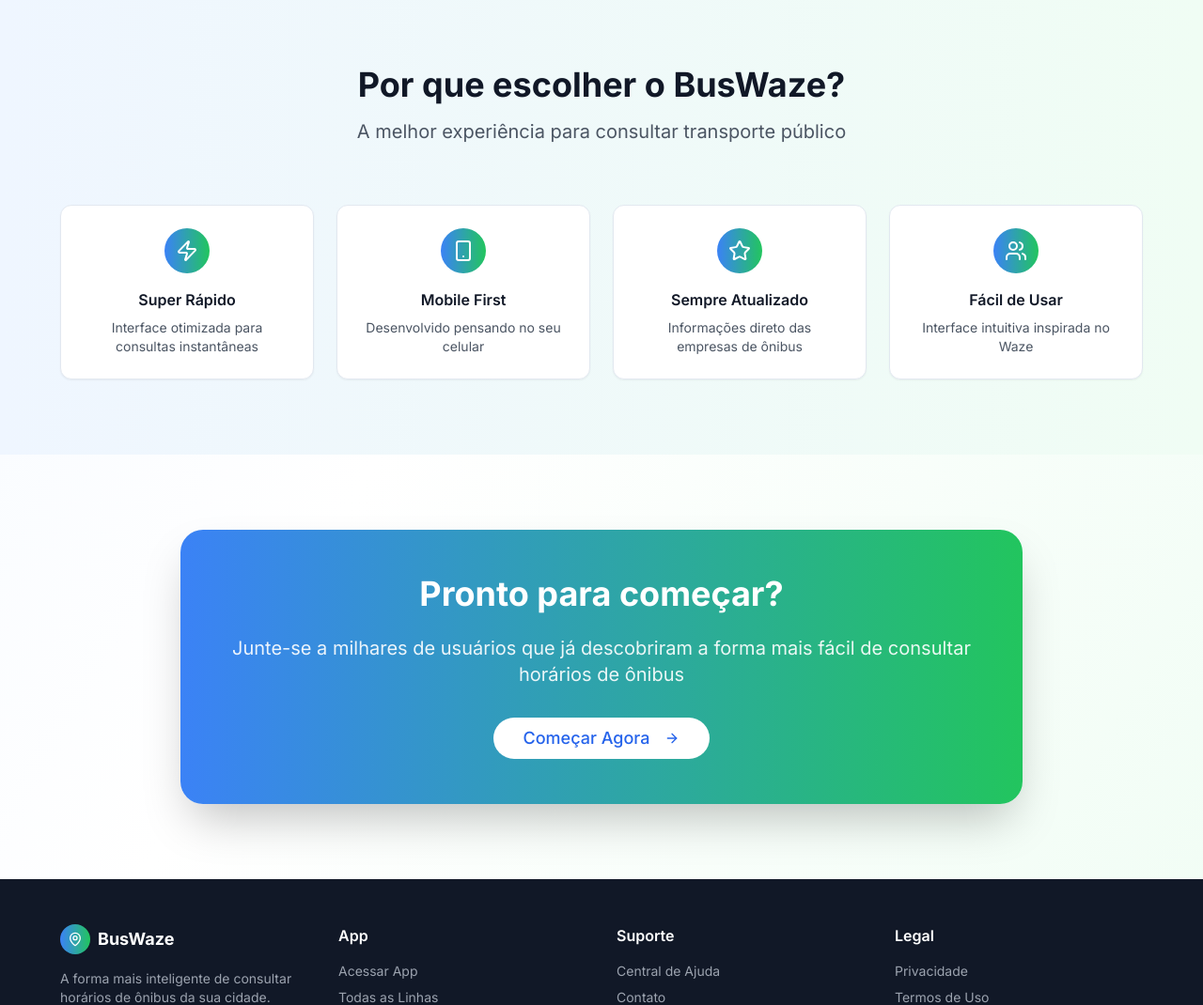
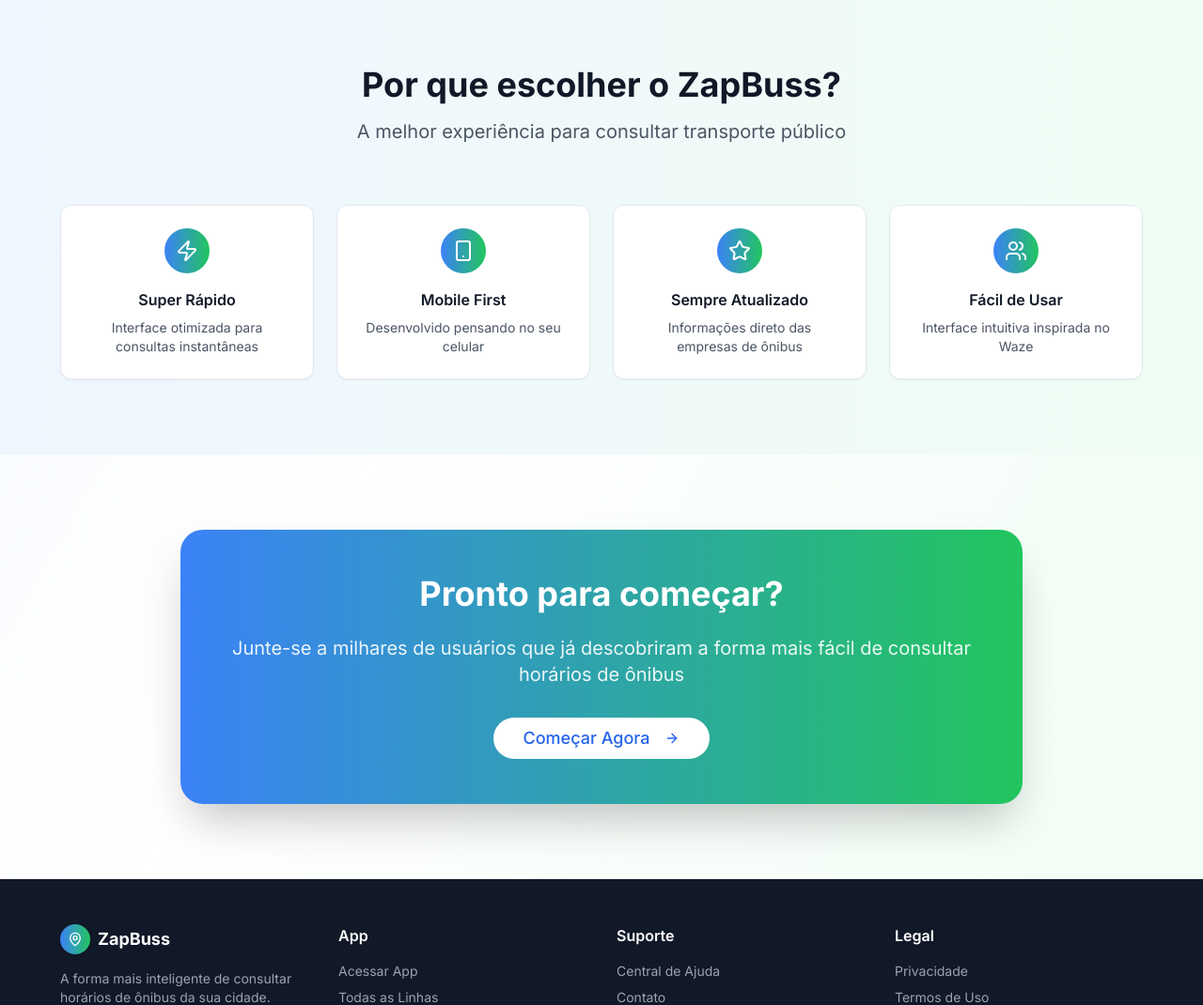
Before and after one commit to alvarengaEuler/zap-buss, a Next.js app: page /landing in a window 1280 px wide. Shown: the part 1093-2163 px from the top of the page at 94% size. Built offline with nearby package versions, Linux system fonts and the light colour scheme.

Commit message:
troca nome buswaze por zapbuss

```diff
--- a/app/admin/login/page.tsx
+++ b/app/admin/login/page.tsx
@@ -49,7 +49,7 @@ export default function AdminLogin() {
           <div className="w-16 h-16 bg-gradient-to-r from-blue-500 to-green-500 rounded-full flex items-center justify-center mx-auto mb-4">
             <MapPin className="w-8 h-8 text-white" />
           </div>
-          <CardTitle className="text-2xl font-bold">Admin BusWaze</CardTitle>
+          <CardTitle className="text-2xl font-bold">Admin ZapBuss</CardTitle>
           <p className="text-gray-600">Acesse o painel administrativo</p>
         </CardHeader>
         <CardContent>
--- a/app/admin/page.tsx
+++ b/app/admin/page.tsx
@@ -281,7 +281,7 @@ export default function AdminDashboard() {
           <div className="flex items-center justify-between mb-6">
             <div>
               <h1 className="text-3xl font-bold text-gray-900">Dashboard Administrativo</h1>
-              <p className="text-gray-600 mt-1">Gerencie linhas e informações do BusWaze</p>
+              <p className="text-gray-600 mt-1">Gerencie linhas e informações do ZapBuss</p>
             </div>
             <div className="flex items-center gap-3">
               <Button variant="outline" asChild>
--- a/app/landing/page.tsx
+++ b/app/landing/page.tsx
@@ -131,7 +131,7 @@ export default function LandingPage() {
       <section className="py-20 px-4 bg-gradient-to-r from-blue-50 to-green-50">
         <div className="max-w-6xl mx-auto">
           <div className="text-center mb-16">
-            <h2 className="text-3xl md:text-4xl font-bold text-gray-900 mb-4">Por que escolher o BusWaze?</h2>
+            <h2 className="text-3xl md:text-4xl font-bold text-gray-900 mb-4">Por que escolher o ZapBuss?</h2>
             <p className="text-xl text-gray-600 max-w-2xl mx-auto">
               A melhor experiência para consultar transporte público
             </p>
@@ -212,7 +212,7 @@ export default function LandingPage() {
                 <div className="w-8 h-8 bg-gradient-to-r from-blue-500 to-green-500 rounded-full flex items-center justify-center">
                   <MapPin className="w-4 h-4 text-white" />
                 </div>
-                <span className="font-bold text-lg">BusWaze</span>
+                <span className="font-bold text-lg">ZapBuss</span>
               </div>
               <p className="text-gray-400 text-sm">
                 A forma mais inteligente de consultar horários de ônibus da sua cidade.
@@ -265,7 +265,7 @@ export default function LandingPage() {
             </div>
           </div>
           <div className="border-t border-gray-800 mt-8 pt-8 text-center text-sm text-gray-400">
-            <p>&copy; 2024 BusWaze. Todos os direitos reservados.</p>
+            <p>&copy; 2025 ZapBuss. Todos os direitos reservados.</p>
           </div>
         </div>
       </footer>
--- a/app/layout.tsx
+++ b/app/layout.tsx
@@ -7,7 +7,7 @@ import ServiceWorkerRegistration from "@/components/service-worker-registration"
 const inter = Inter({ subsets: ["latin"] })
 
 export const metadata: Metadata = {
-  title: "BusWaze - Consulta de Linhas de Ônibus",
+  title: "ZapBuss - Consulta de Linhas de Ônibus",
   description: "Encontre horários e linhas de ônibus da sua cidade de forma rápida e fácil",
   manifest: "/manifest.json",
   themeColor: "#3b82f6",
@@ -15,7 +15,7 @@ export const metadata: Metadata = {
   appleWebApp: {
     capable: true,
     statusBarStyle: "default",
-    title: "BusWaze",
+    title: "ZapBuss",
   },
       icons: [
     {
@@ -44,7 +44,7 @@ export default function RootLayout({
         <link rel="manifest" href="/manifest.json" />
         <meta name="apple-mobile-web-app-capable" content="yes" />
         <meta name="apple-mobile-web-app-status-bar-style" content="default" />
-        <meta name="apple-mobile-web-app-title" content="BusWaze" />
+        <meta name="apple-mobile-web-app-title" content="ZapBuss" />
         <link rel="apple-touch-icon" href="/zapbuss-192.png" />
       </head>
       <body className={inter.className}>
--- a/app/line/[id]/page.tsx
+++ b/app/line/[id]/page.tsx
@@ -67,7 +67,7 @@ export default function LineDetailsPage({ params }: { params: Promise<PageParams
               </Button>
               <ShareButton
                 title={`Linha ${line.id} - ${line.name}`}
-                text={`Confira os horários da linha ${line.id} - ${line.name} no BusWaze`}
+                text={`Confira os horários da linha ${line.id} - ${line.name} no ZapBuss!`}
                 className="rounded-full"
               />
             </div>
--- a/app/page.tsx
+++ b/app/page.tsx
@@ -44,7 +44,7 @@ export default function HomePage() {
                 <MapPin className="w-6 h-6 text-white" />
               </div>
               <div>
-                <h1 className="text-xl font-bold text-gray-900">BusWaze</h1>
+                <h1 className="text-xl font-bold text-gray-900">ZapBuss</h1>
                 <p className="text-sm text-gray-600">Encontre sua linha</p>
               </div>
             </div>
--- a/components/install-prompt.tsx
+++ b/components/install-prompt.tsx
@@ -86,7 +86,7 @@ export default function InstallPrompt() {
               <Smartphone className="w-5 h-5 text-white" />
             </div>
             <div className="flex-1 min-w-0">
-              <h3 className="font-semibold text-gray-900 text-sm">Instalar BusWaze</h3>
+              <h3 className="font-semibold text-gray-900 text-sm">Instalar ZapBuss</h3>
               <p className="text-xs text-gray-600 leading-tight">Adicione à tela inicial para acesso rápido</p>
             </div>
             <div className="flex items-center gap-2 flex-shrink-0">
--- a/public/sw.js
+++ b/public/sw.js
@@ -1,4 +1,4 @@
-const CACHE_NAME = "buswaze-v1"
+const CACHE_NAME = "zapbuss-v1"
 const urlsToCache = [
   "/",
   "/app",
```
Also changed, not shown: public/manifest.json.
